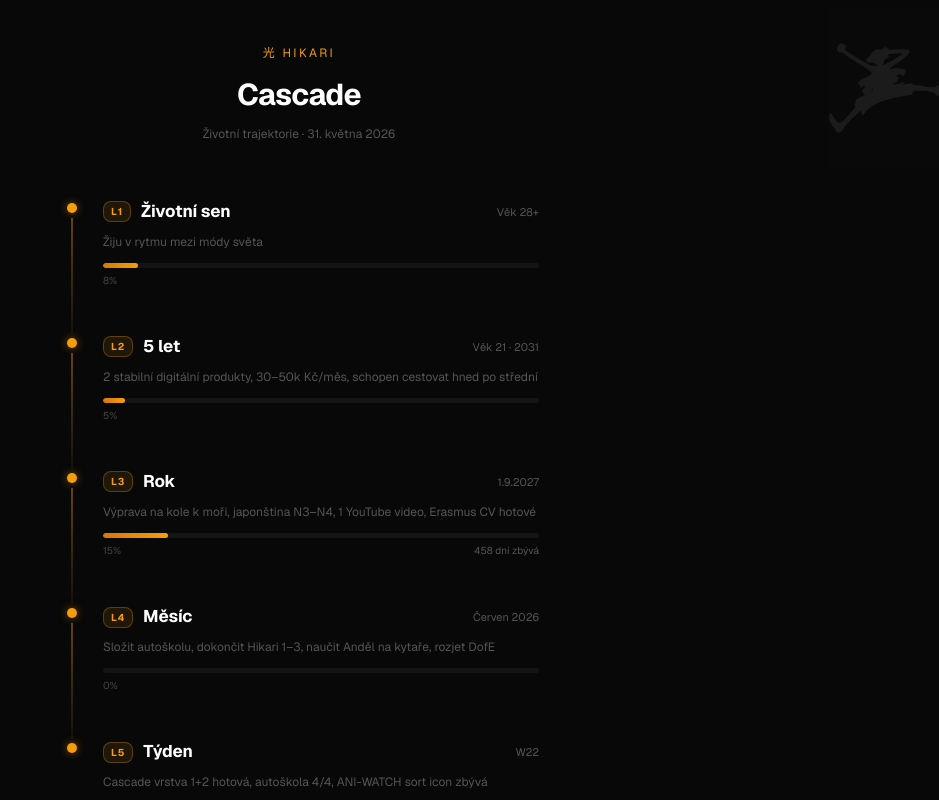
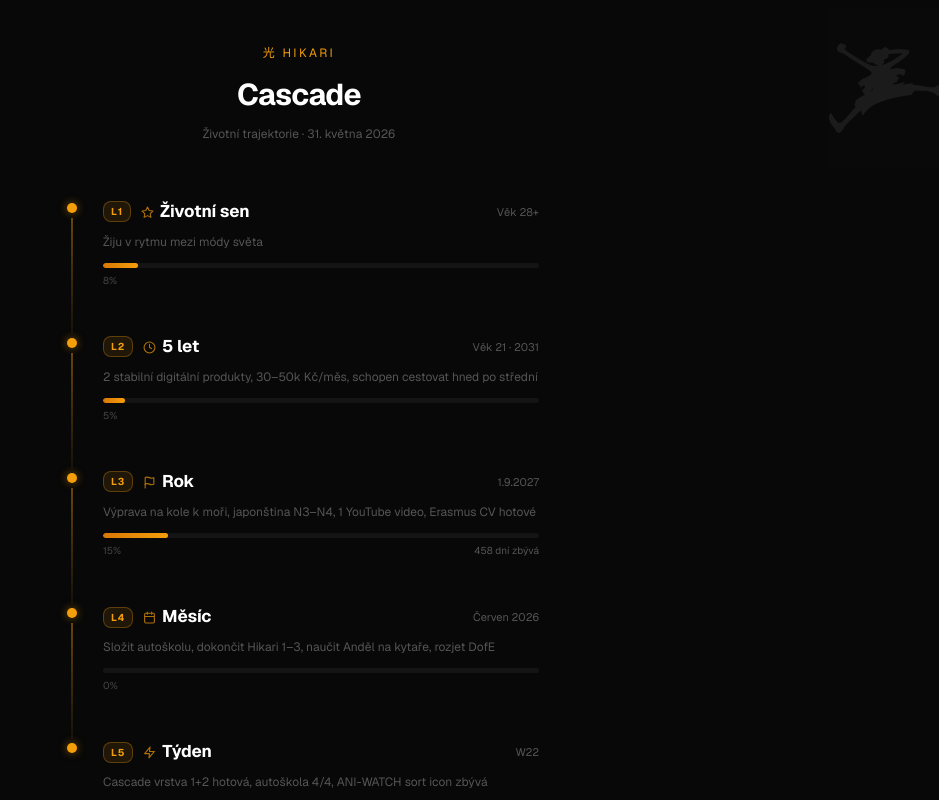
Before and after one commit to matuk42/hikari-dashboard, a Next.js app: page /cascade in a window 1280 px wide. Shown: the top 800 px of the page, without its empty margins (341-1280 px from the left). Built offline with nearby package versions, Linux system fonts and the light colour scheme.

Commit message:
auto: save changes

```diff
--- a/app/cascade/page.tsx
+++ b/app/cascade/page.tsx
@@ -182,7 +182,8 @@ export default function CascadePage() {
                 }}>
                   L{layer.n}
                 </span>
-                <span style={{ fontSize: 17, fontWeight: 700, letterSpacing: '-0.01em' }}>
+                <span style={{ display: 'flex', alignItems: 'center', gap: 6, fontSize: 17, fontWeight: 700, letterSpacing: '-0.01em' }}>
+                  <span style={{ color: '#F59E0B', opacity: 0.7 }}><Icon name={layer.icon} /></span>
                   {layer.title}
                 </span>
                 <span style={{ fontSize: 11, color: '#555', marginLeft: 'auto', flexShrink: 0 }}>
```
